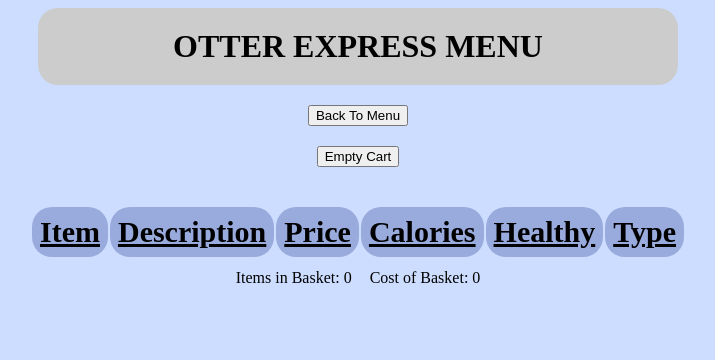
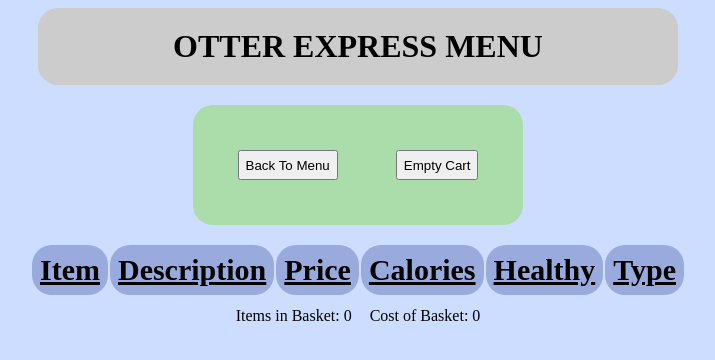
Before and after one commit to APorterCSUMB/IntPrg-TeamProject, a PHP site: page /site/cart.php in a window 1280 px wide. Shown: the top 360 px of the page, without its empty margins (282-997 px from the left). Run offline with PHP 8.4, Linux system fonts and the light colour scheme.

Commit message:
Final Project

```diff
--- a/site/cart.php
+++ b/site/cart.php
@@ -19,8 +19,17 @@
             }
             echo'
             <h1>OTTER EXPRESS MENU</h1>
+            <table class="sortFilter">
+            <tr>
+            <td>
             <form method="GET" action="index.php" style="text-align:center;margin:20px;"><input type="submit" value="Back To Menu"></form>
-            <form method="POST" action="cart.php" style="text-align:center;margin:20px;"><input type="submit" name="true" value="Empty Cart"></form>';
+            </td>
+            <td>
+            <form method="POST" action="cart.php" style="text-align:center;margin:20px;"><input type="submit" name="true" value="Empty Cart"></form>
+            </td>
+            </tr>
+            </table>
+            ';
             if($flag){ // DB CONNECTION IS MANDATORY
                 if($_SERVER["REQUEST_METHOD"] == "POST"){
                     $stmt = "SELECT * FROM Products NATURAL JOIN ProductType WHERE productID=".array_search ('Add to Cart', $_POST);
--- a/site/style.css
+++ b/site/style.css
@@ -39,11 +39,7 @@ h1{
     margin-top:20px;
 }
 .sortFilter input[type="submit"]{
-<<<<<<< HEAD
     height:30px;
-=======
-    height:40px;
->>>>>>> master
 }
 .info img{
     height:50px;
```
Also changed, not shown: site/index.php (+5 -4 lines), README.md.
